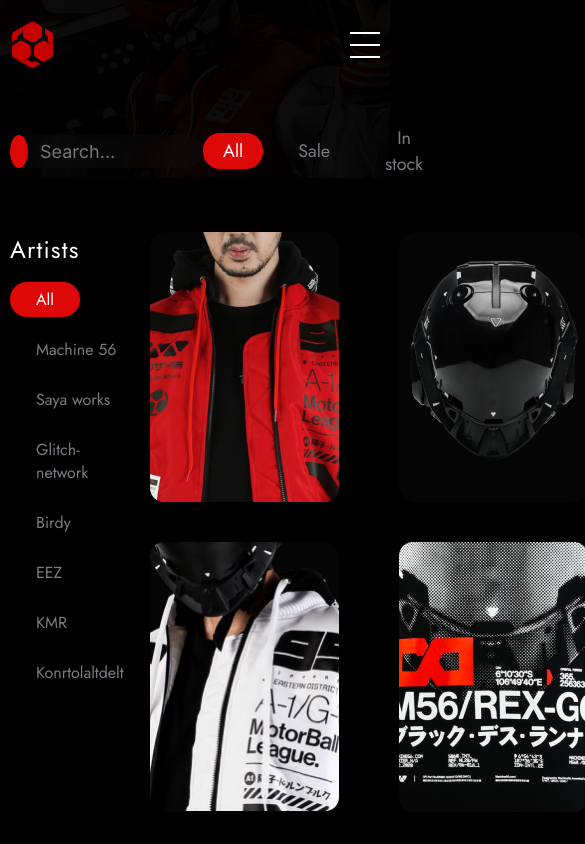
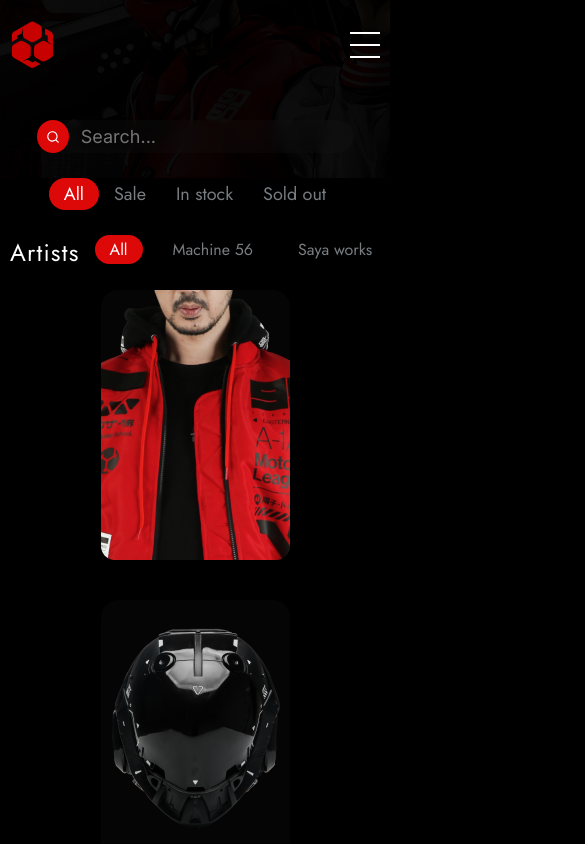
Before and after one commit to gg22hh/machineStore, a React (Create React App) app: page /artists in a window 390 px wide. Shown: the top 844 px of the page, 585 px wide, since content can reach past the window. Built offline with nearby package versions, Linux system fonts and the light colour scheme.

Commit message:
finished artists page and added live search

```diff
--- a/src/components/Card/Card.scss
+++ b/src/components/Card/Card.scss
@@ -5,7 +5,7 @@
     height: 270px;
     border-radius: 17px;
     position: relative;
-    z-index: 5;
+    animation: card 1s;
     &:hover {
         .card-info {
             display: flex;
@@ -70,3 +70,12 @@
         opacity: 1;
     }
 }
+
+@keyframes card {
+    0% {
+        transform: translateY(50%);
+    }
+    100% {
+        transform: translateY(0);
+    }
+}
--- a/src/pages/Artists/Artists.scss
+++ b/src/pages/Artists/Artists.scss
@@ -84,6 +84,11 @@
             animation: cardsList 1s;
             margin-bottom: 45px;
         }
+        &-empty {
+            color: white;
+            text-align: center;
+            font-size: 40px;
+        }
         &-pagination {
             display: flex;
             align-items: center;
@@ -163,6 +168,18 @@
     }
 }
 
+@media (max-width: 1166px) {
+    .artists__cards-list {
+        grid-template-columns: repeat(3, 189px);
+    }
+}
+
+@media (max-width: 910px) {
+    .artists__cards-list {
+        grid-template-columns: repeat(2, 189px);
+    }
+}
+
 @media (min-width: 768px) {
     .topBar__filter-button:hover {
         background-color: #dd0808;
@@ -173,3 +190,52 @@
         color: white;
     }
 }
+
+@media (max-width: 675px) {
+    .artists {
+        &__content {
+            flex-direction: column;
+            align-items: center;
+        }
+        &__filters {
+            flex-direction: row;
+            overflow: hidden;
+            overflow-x: scroll;
+            white-space: nowrap;
+            padding-bottom: 10px;
+            margin-bottom: 10px;
+            width: 100%;
+        }
+    }
+}
+
+@media (max-width: 620px) {
+    .artists {
+        .topBar {
+            flex-direction: column;
+            gap: 25px;
+            margin-bottom: 25px;
+            &__search-input {
+                width: 100%;
+            }
+        }
+    }
+}
+
+@media (max-width: 468px) {
+    .artists {
+        &__cards-list {
+            grid-template-columns: repeat(1, 189px);
+            justify-content: center;
+        }
+        &__filters-item {
+            padding: 3px 15px;
+        }
+        .topBar__filter {
+            gap: 0px;
+            &-button {
+                padding: 3px 15px;
+            }
+        }
+    }
+}
--- a/src/pages/Artists/Artists.tsx
+++ b/src/pages/Artists/Artists.tsx
@@ -35,7 +35,15 @@ export const Artists: FC = () => {
     });
     const [filtredCards, setFiltredCards] = useState(items);
     const [cards, setCards] = useState(filtredCards);
+    const [value, setValue] = useState<string>("");
     useEffect(() => {
+        const searchedPosts = filtredCards.filter((card) => {
+            return card.name.toLowerCase().includes(value.toLowerCase());
+        });
+        setCards(searchedPosts);
+    }, [value]);
+    useEffect(() => {
+        setValue("");
         if (topBarFilters.all) {
             setCards(filtredCards);
         } else if (topBarFilters.soldOut) {
@@ -61,6 +69,7 @@ export const Artists: FC = () => {
     }, [topBarFilters]);
 
     useEffect(() => {
+        setValue("");
         setCurrentPage(1);
         if (sideBarFilters.all) {
             setFiltredCards(items);
@@ -130,6 +139,8 @@ export const Artists: FC = () => {
                     filtersObj={tobBarFiltersObj}
                     filters={topBarFilters}
                     setFilters={setTopBarFilters}
+                    value={value}
+                    setValue={setValue}
                 />
                 <div className="artists__content">
                     <Sidebar
@@ -139,7 +150,11 @@ export const Artists: FC = () => {
                     />
                     <div className="artists__cards">
                         <div className="artists__cards-list">
-                            {cards.length === 0 ? <h1>Empty</h1> : cardList}
+                            {cards.length === 0 ? (
+                                <h1 className="artists__cards-empty">Empty</h1>
+                            ) : (
+                                cardList
+                            )}
                         </div>
                         {cards.length > 12 && (
                             <div className="artists__cards-pagination">
--- a/src/pages/Artists/components/TopBar.tsx
+++ b/src/pages/Artists/components/TopBar.tsx
@@ -11,17 +11,21 @@ type filtersObjTypes = {
 interface TopBarProps {
     filtersObj: filtersObjTypes;
     filters: filtersObjTypes;
-    setFilters: (filtersObjTypes) => void;
+    value: string;
+    setFilters: (obj: filtersObjTypes) => void;
+    setValue: (e) => void;
 }
 
 export const TopBar: FC<TopBarProps> = ({
     filtersObj,
     filters,
+    value,
     setFilters,
+    setValue,
 }) => {
     return (
         <div className="topBar">
-            <div className="topBar__search">
+            <form className="topBar__search">
                 <button className="topBar__search-button">
                     <img src={searchIcon} alt="search icon" />
                 </button>
@@ -29,8 +33,10 @@ export const TopBar: FC<TopBarProps> = ({
                     className="topBar__search-input"
                     type="text"
                     placeholder="Search..."
+                    value={value}
+                    onChange={(e) => setValue(e.target.value)}
                 />
-            </div>
+            </form>
             <div className="topBar__filter">
                 <button
                     className={
--- a/src/shared/projectData.tsx
+++ b/src/shared/projectData.tsx
@@ -337,7 +337,7 @@ export const items = [
     },
     {
         id: 2,
-        name: "MS-BOMBER D3",
+        name: "HELMET",
         price: "$100 USD",
         image: card2,
         isSold: false,
@@ -346,7 +346,7 @@ export const items = [
     },
     {
         id: 3,
-        name: "MS-BOMBER D3",
+        name: "HELMET",
         price: "$130 USD",
         image: card3,
         isSold: true,
```
